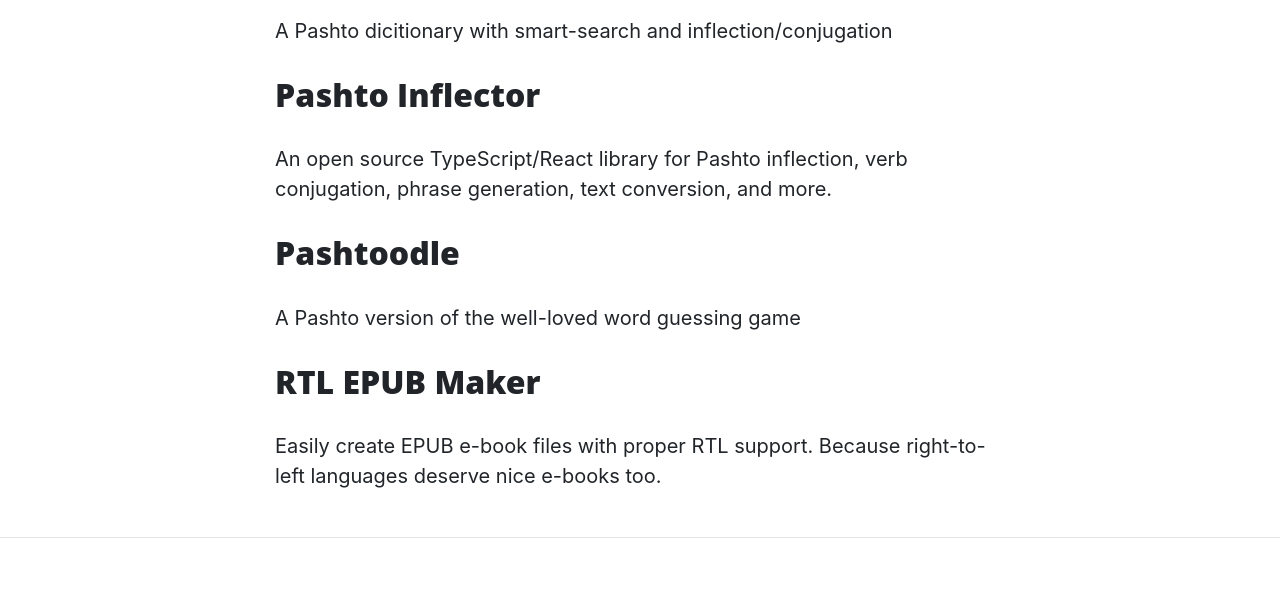
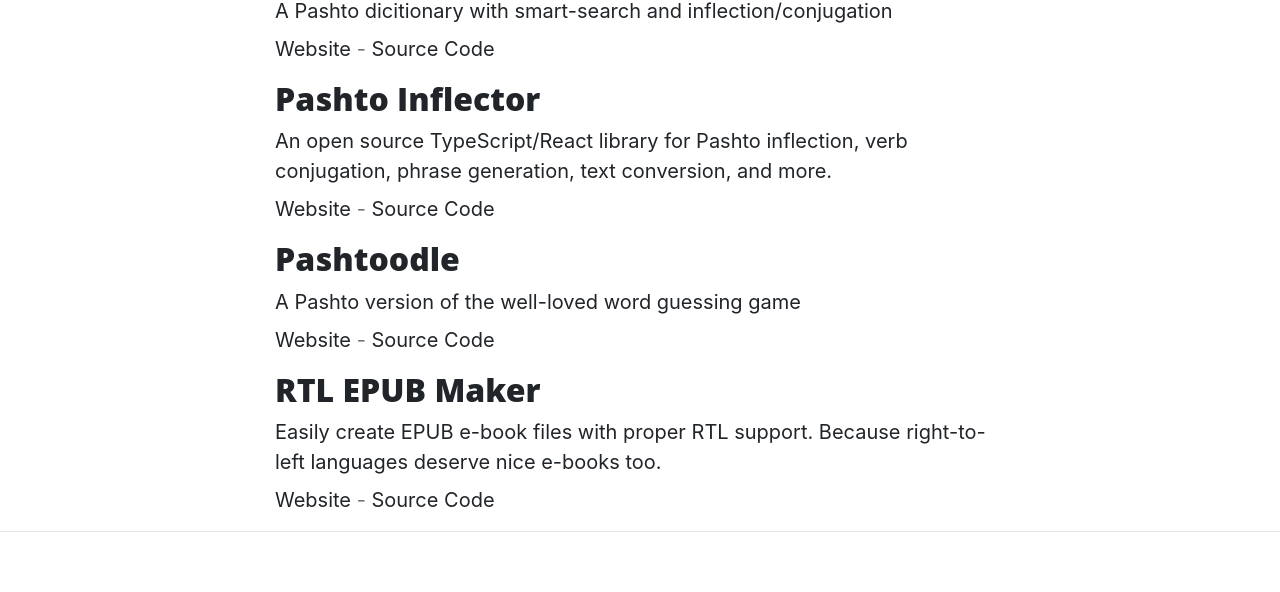
Before and after one commit to lingdocs/lingdocs.com, a Gatsby site: page /projects in a window 1280 px wide. Shown: the part 681-1273 px from the top of the page. Built offline with nearby package versions, Linux system fonts and the light colour scheme; Gatsby itself is replaced by a stand-in of ours.

Commit message:
add links to source

```diff
--- a/src/components/inline-word/InlineWord.jsx
+++ b/src/components/inline-word/InlineWord.jsx
@@ -1,6 +1,6 @@
 import React from "react";
 
-export default function({ w }) {
+function InlineWord({ w }) {
     return (
         <span>
             <span dir="rtl">{w.p}</span>
@@ -10,3 +10,5 @@ export default function({ w }) {
         </span>
     );
 };
+
+export default InlineWord;
--- a/src/pages/projects.js
+++ b/src/pages/projects.js
@@ -8,26 +8,31 @@ const projects = [
         title: "Pashto Grammar",
         description: "A Pashto grammar reference. This is extremely new and only in the very beginning stages.",
         link: "https://grammar.lingdocs.com",
+        repo: "https://github.com/lingdocs/pashto-grammar",
     },
     {
         title: "Pashto Dictionary",
         description: "A Pashto dicitionary with smart-search and inflection/conjugation",
         link: "https://dictionary.lingdocs.com",
+        repo: "https://github.com/lingdocs/pashto-dictionary"
     },
     {
       title: "Pashto Inflector",
       description: "An open source TypeScript/React library for Pashto inflection, verb conjugation, phrase generation, text conversion, and more.",
       link: "https://pashto-inflector.lingdocs.com",
+      repo: "https://github.com/lingdocs/pashto-inflector",
     },
     {
         title: "Pashtoodle",
         description: "A Pashto version of the well-loved word guessing game",
         link: "https://pashtoodle.lingdocs.com",
+        repo: "https://github.com/lingdocs/pashto-wordle",
     },
     {
         title: "RTL EPUB Maker",
         description: "Easily create EPUB e-book files with proper RTL support. Because right-to-left languages deserve nice e-books too.",
         link: "https://rtl-epub-maker.lingdocs.com",
+        repo: "https://github.com/lingdocs/rtl-epub-maker",
     },
 ];
 
@@ -56,7 +61,10 @@ const About = ({ location }) => {
                     <a href={project.link}>
                         <h2 className="post-title">{project.title}</h2>
                     </a>
-                    <p>{project.description}</p>
+                    <div>{project.description}</div>
+                    <div className="mt-2 text-muted">
+                      <a href={project.link}>Website</a> - <a href={project.repo}>Source Code</a>
+                    </div>
                 </div>
             ))}
           </div>
```
